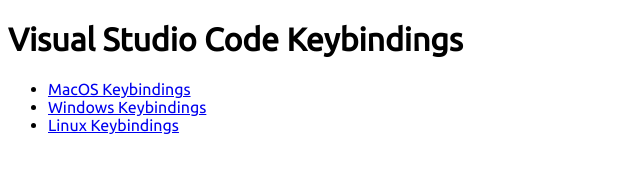
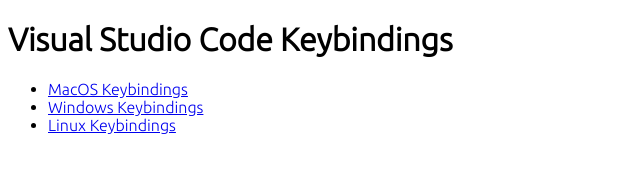
Before and after one commit to realhuman101/vscode-shortcuts, a plain HTML site: page index.html in a window 1280 px wide. Shown: the whole page, without its empty margins (0-640 px from the left). Drawn offline with Linux system fonts and the light colour scheme.

Commit message:
made fonts lighter in weight

```diff
--- a/index.html
+++ b/index.html
@@ -3,7 +3,7 @@
     <head>
         <link rel="preconnect" href="https://fonts.googleapis.com">
         <link rel="preconnect" href="https://fonts.gstatic.com" crossorigin>
-        <link href="https://fonts.googleapis.com/css2?family=Ubuntu&display=swap" rel="stylesheet">
+        <link href="https://fonts.googleapis.com/css2?family=Ubuntu:wght@300&display=swap" rel="stylesheet">
 
         <title>Visual Studio Code Keybindings</title>
         <style>
```
Also changed, not shown: shortcuts/linux.html (+1 -1 lines), shortcuts/mac.html (+1 -1 lines), shortcuts/windows.html (+1 -1 lines).
